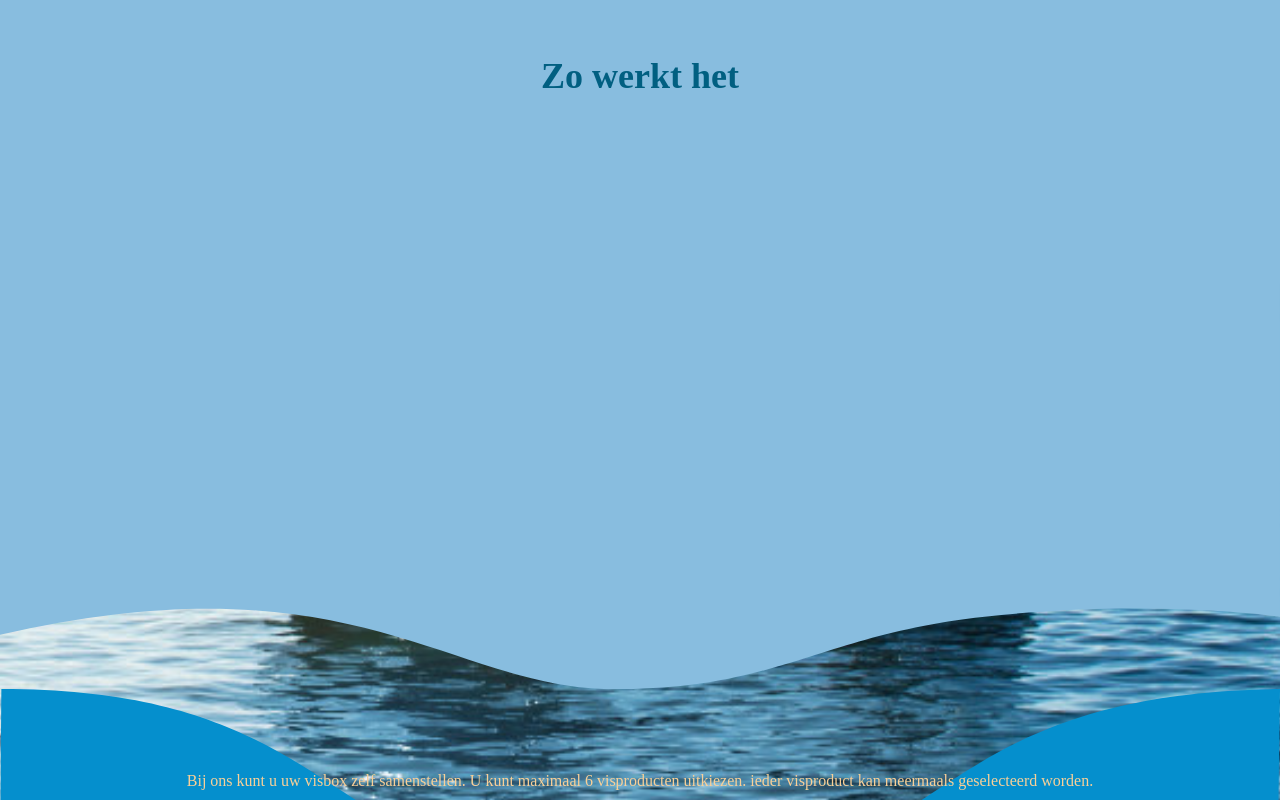
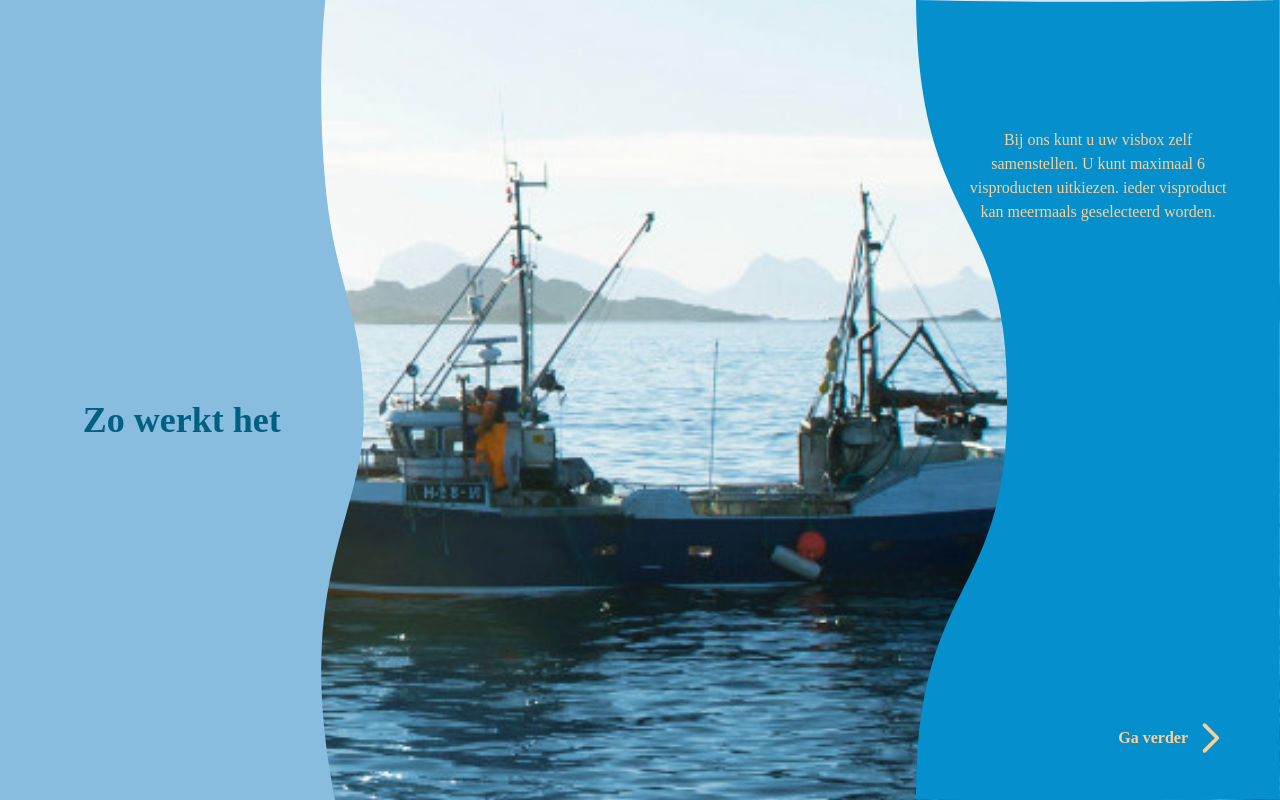
Before and after one commit to FaabsD/k-id-examen, a website built with Vite: page D1-K1-W2/code/info.html in a window 1280 px wide. Shown: the top 800 px of the page. Built offline with nearby package versions, Linux system fonts and the light colour scheme.

Commit message:
pagina opgemaakt voor desktop naast mobiel

```diff
--- a/D1-K1-W2/code/info.html
+++ b/D1-K1-W2/code/info.html
@@ -9,17 +9,33 @@
   </head>
   <body class="m-0 font-open">
     <div
-      class="wrapper max-h-screen w-screen h-screen font-comfortaa bg-center bg-no-repeat bg-cover flex flex-col justify-between"
+      class="wrapper max-h-screen w-screen h-screen font-comfortaa bg-center bg-no-repeat bg-cover flex flex-col justify-between lg:flex-row"
       style="background-image: url(/images/ship.jpg)"
     >
+      <!-- Header/linker kant -->
       <div class="relative">
         <h1
-          class="absolute top-14 whitespace-nowrap w-full min-h-min text-4xl text-center text-ocean-dark font-bold"
+          class="absolute top-14 whitespace-nowrap w-full min-h-min text-4xl text-center text-ocean-dark font-bold lg:w-min lg:inset-y-1/2 lg:inset-x-0 lg:mx-auto"
         >
           Zo werkt het
         </h1>
+        <!-- SVG om te tonen op desktop -->
         <svg
-          class="fill-current text-ocean-light w-screen h-auto"
+          class="fill-current text-ocean-light w-full h-screen hidden lg:block"
+          xmlns="http://www.w3.org/2000/svg"
+          viewBox="0 0 491 1080"
+        >
+          <path
+            id="Path_3"
+            data-name="Path 3"
+            d="M484,452.237C782.558,394.092,863.038,491,1003.231,491s171.346-38.763,311.538-51.684,249.231,0,249.231,0V0H484Z"
+            transform="translate(0 1564) rotate(-90)"
+            fill="#88bddf"
+          />
+        </svg>
+        <!-- Svg om te tonen op mobiel -->
+        <svg
+          class="fill-current text-ocean-light w-screen h-auto lg:hidden"
           xmlns="http://www.w3.org/2000/svg"
           viewBox="0 0 416 224"
         >
@@ -32,15 +48,18 @@
           />
         </svg>
       </div>
+      <!-- footer/rechter kant -->
       <div class="relative">
         <p
-          class="text-center absolute w-5/6 top-20 whitespace-normal mx-auto inset-x-0 text-salmon-light"
+          class="text-center absolute w-5/6 lg:w-3/4 top-20 lg:top-32 whitespace-normal mx-auto inset-x-0 text-salmon-light"
         >
           Bij ons kunt u uw visbox zelf samenstellen. U kunt maximaal 6
           visproducten uitkiezen. ieder visproduct kan meermaals geselecteerd
           worden.
         </p>
-        <a class="absolute inset bottom-6 right-3 whitespace-nowrap flex flex-row items-center font-bold text-salmon-light">
+        <a
+          class="absolute inset bottom-6 right-3 lg:bottom-10 lg:right-12 whitespace-nowrap flex flex-row items-center font-bold text-salmon-light cursor-pointer"
+        >
           Ga verder
           <svg
             xmlns="http://www.w3.org/2000/svg"
@@ -56,9 +75,23 @@
             />
           </svg>
         </a>
+        <svg class="fill-current text-ocean w-full h-screen hidden lg:block"
+          xmlns="http://www.w3.org/2000/svg"
+          viewBox="0 0 491 1080"
+        >
+          <path
+            id="Path_4"
+            data-name="Path 4"
+            d="M484.708,1067H1563.555s-5.187-239.362,0-491c-316.393,3.069-269.712,125.819-539.424,122.75C751.827,701.819,788.134,576,484.708,576,482.115,787.744,484.708,1067,484.708,1067Z"
+            transform="translate(-576 1563.555) rotate(-90)"
+            fill="#058fcd"
+          />
+        </svg>
+
+        <!-- SVG om te tonen op mobiel -->
         <svg
           xmlns="http://www.w3.org/2000/svg"
-          class="fil-current text-ocean w-screen h-auto"
+          class="fil-current text-ocean w-screen h-auto lg:hidden"
           viewBox="0 0 416.444 249"
         >
           <path
```
